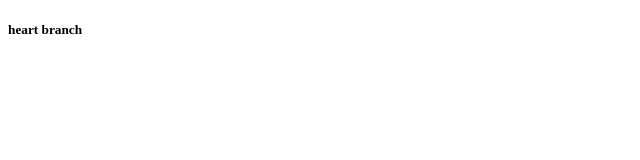
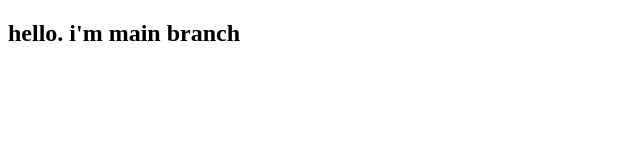
Before and after one commit to amamj05/blog_proj, a plain HTML site: page sub.html in a window 1280 px wide. Shown: the whole page, without its empty margins (0-640 px from the left). Drawn offline with Linux system fonts and the light colour scheme.

Commit message:
sub html edit by main

```diff
--- a/sub.html
+++ b/sub.html
@@ -6,7 +6,6 @@
     <title>Sub</title>
 </head>
 <body>
-
-    <h5>heart branch</h5>
+   <h2>hello. i'm main branch</h2>
 </body>
 </html>
```
